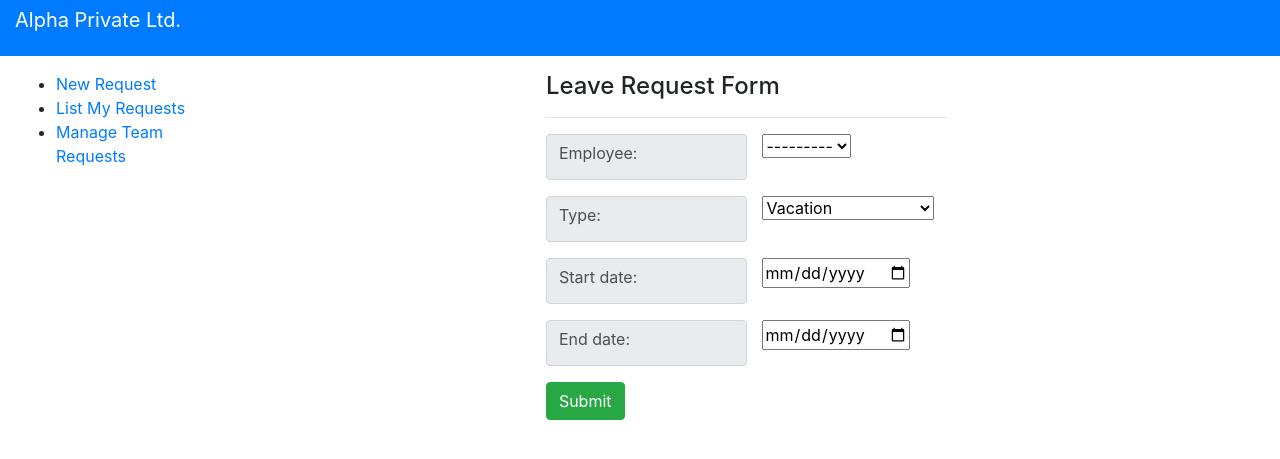
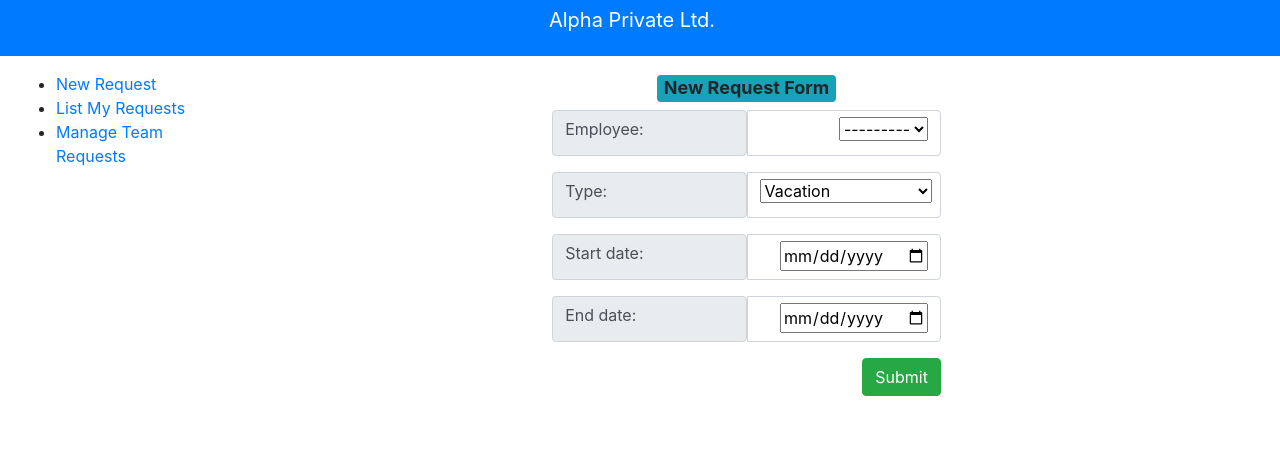
Before and after one commit to triptipathak15/tam, a Django app: page /raise in a window 1280 px wide. Shown: the top 459 px of the page. Run offline with Django 4.2, Linux system fonts and the light colour scheme; data that the repository does not hold is empty; some libraries are stand-ins or nearby versions.

Commit message:
minor changes

```diff
--- a/employee/templates/base.html
+++ b/employee/templates/base.html
@@ -12,8 +12,8 @@
 
 <body>
 <nav class="navbar-dark bg-primary">
-  <div class="container-fluid">
-    <p class="text-center navbar-brand">Alpha Private Ltd.</p>
+  <div class="container-fluid text-center">
+    <p class="navbar-brand">Alpha Private Ltd.</p>
   </div>
 </nav>
 <div class="modal-body row">
--- a/employee/templates/raise_new_request.html
+++ b/employee/templates/raise_new_request.html
@@ -1,14 +1,15 @@
 {% extends "base.html" %}
 {% block content %}
+<div class="container text-right" id="manager_div">
 <form method="POST" class="post-form">
     {% csrf_token %}
      <div class="container-fluid col-md-5">
-         <h4 class="bold">Leave Request Form</h4><hr>
+             <h4 class="text-center"><span class="badge bg-info">New Request Form</span></h4>
         {% for field in form %}
         <div class="form-group">
             <div class="input-group flex-nowrap">
                 <span class="input-group-text col-md-6" id="addon-wrapping">{{field.label_tag}}</span>
-                <span class="col-md-6">{{field}}</span>
+                <span class="form-control col-md-6">{{field}}</span>
              </div>
             </div>
         {% endfor %}
@@ -24,4 +25,5 @@
         {% endif %}
      </div>
 </form>
+</div>
 {% endblock %}
```
